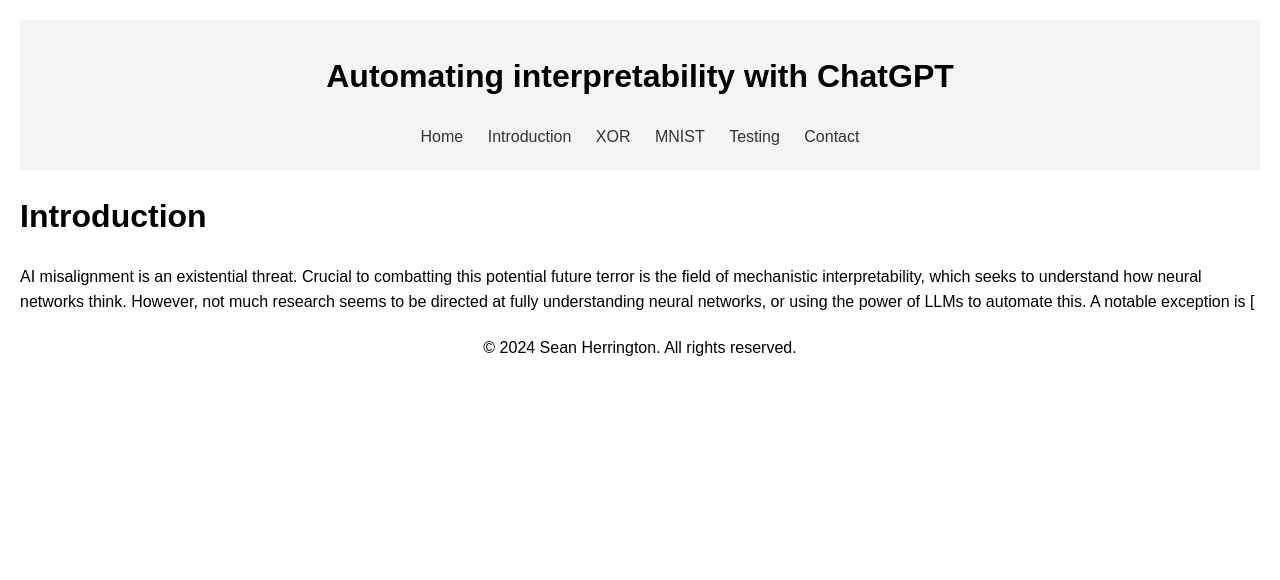
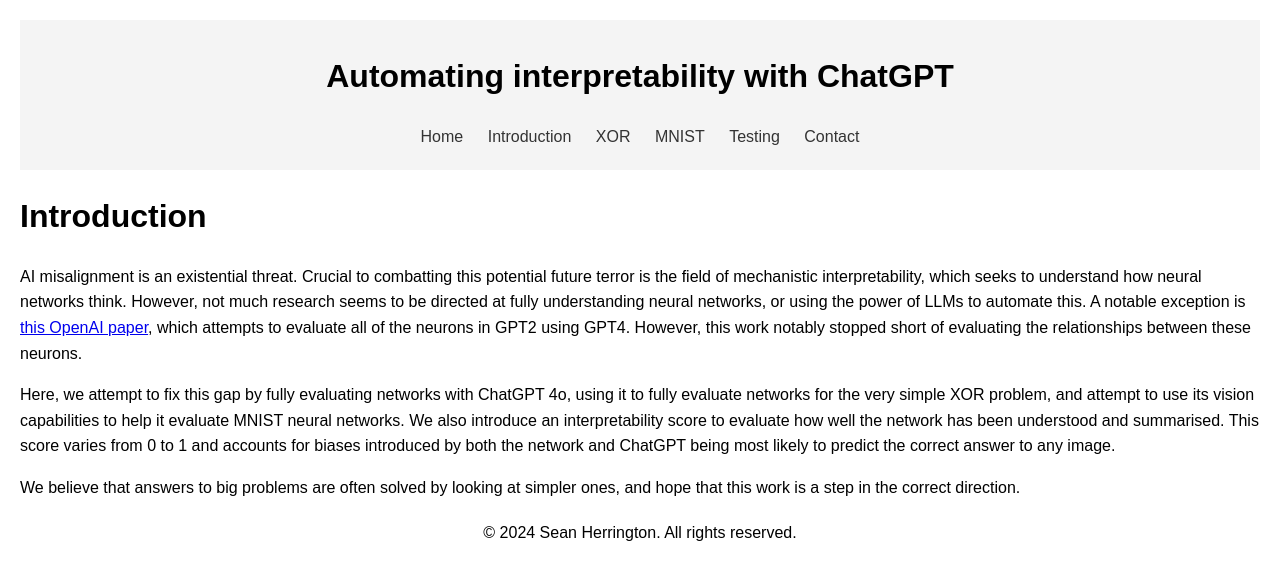
Before and after one commit to Arkleseisure/Arkleseisure.github.io, a Jekyll site: the page built from pages/intro.md, in a window 1280 px wide. Shown: the top 580 px of the page. Built offline with Jekyll 4.4.1, drawn with Linux system fonts in a browser that asks for light colours.

Commit message:
Update intro.md

```diff
--- a/pages/intro.md
+++ b/pages/intro.md
@@ -5,4 +5,8 @@
 
 # Introduction
 
-AI misalignment is an existential threat. Crucial to combatting this potential future terror is the field of mechanistic interpretability, which seeks to understand how neural networks think. However, not much research seems to be directed at fully understanding neural networks, or using the power of LLMs to automate this. A notable exception is [
+AI misalignment is an existential threat. Crucial to combatting this potential future terror is the field of mechanistic interpretability, which seeks to understand how neural networks think. However, not much research seems to be directed at fully understanding neural networks, or using the power of LLMs to automate this. A notable exception is [this OpenAI paper](https://openai.com/index/language-models-can-explain-neurons-in-language-models/), which attempts to evaluate all of the neurons in GPT2 using GPT4. However, this work notably stopped short of evaluating the relationships between these neurons.
+
+Here, we attempt to fix this gap by fully evaluating networks with ChatGPT 4o, using it to fully evaluate networks for the very simple XOR problem, and attempt to use its vision capabilities to help it evaluate MNIST neural networks. We also introduce an interpretability score to evaluate how well the network has been understood and summarised. This score varies from 0 to 1 and accounts for biases introduced by both the network and ChatGPT being most likely to predict the correct answer to any image.
+
+We believe that answers to big problems are often solved by looking at simpler ones, and hope that this work is a step in the correct direction.
```
